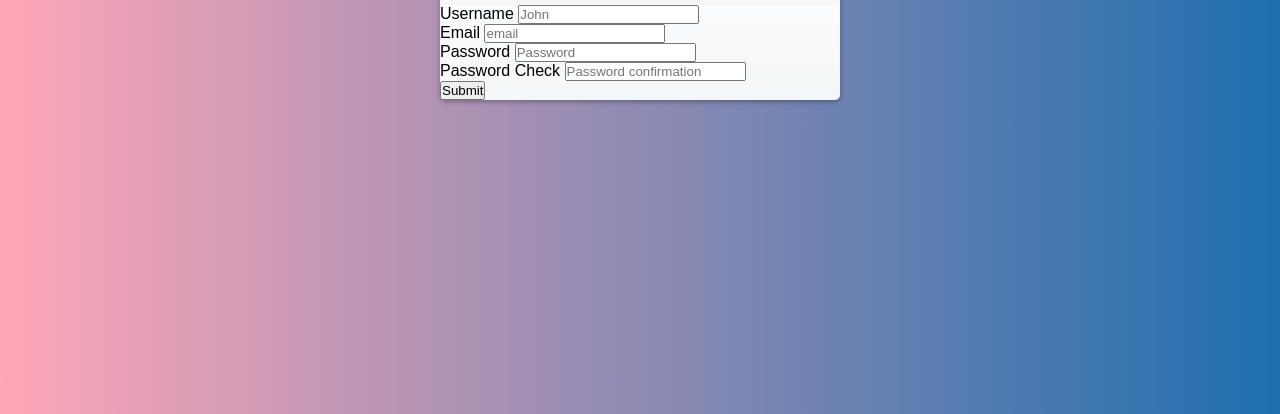
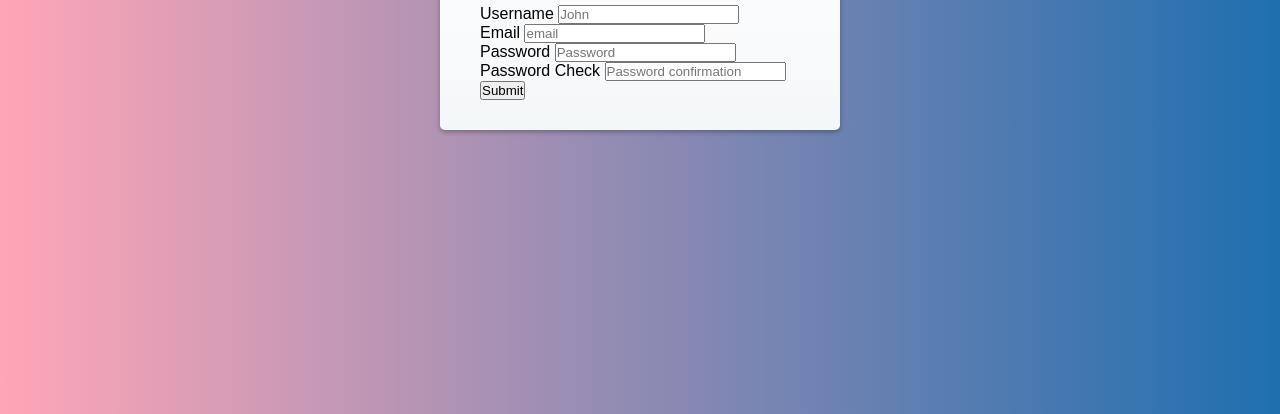
Before and after one commit to FeroPelech/JS_Small_Projects, a plain HTML site: page Form_Validation/index.html in a window 1280 px wide. Shown: the part 386-800 px from the top of the page. Drawn offline with Linux system fonts and the light colour scheme.

Commit message:
Style for form

```diff
--- a/Form_Validation/style.css
+++ b/Form_Validation/style.css
@@ -29,3 +29,7 @@ body {
 .header h1 {
   margin: 0;
 }
+
+form {
+  padding: 30px 40px;
+}
```
